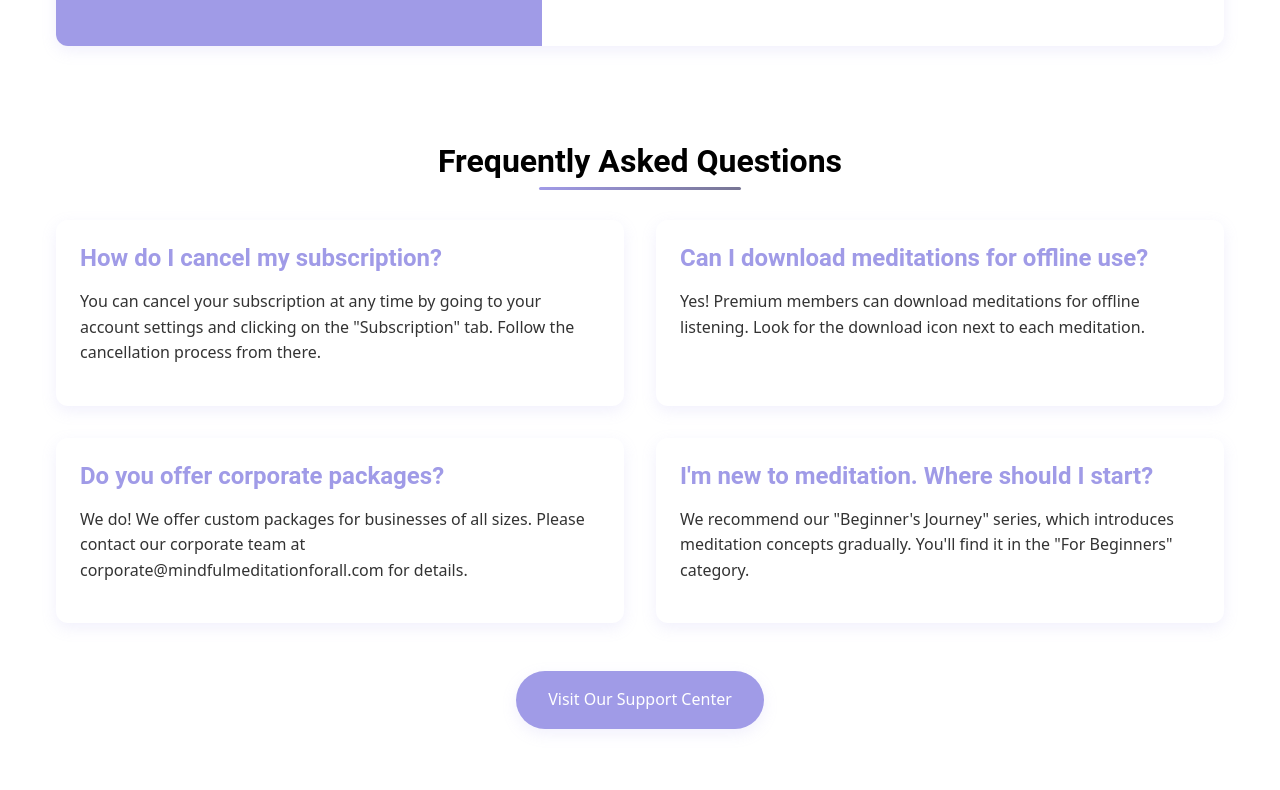
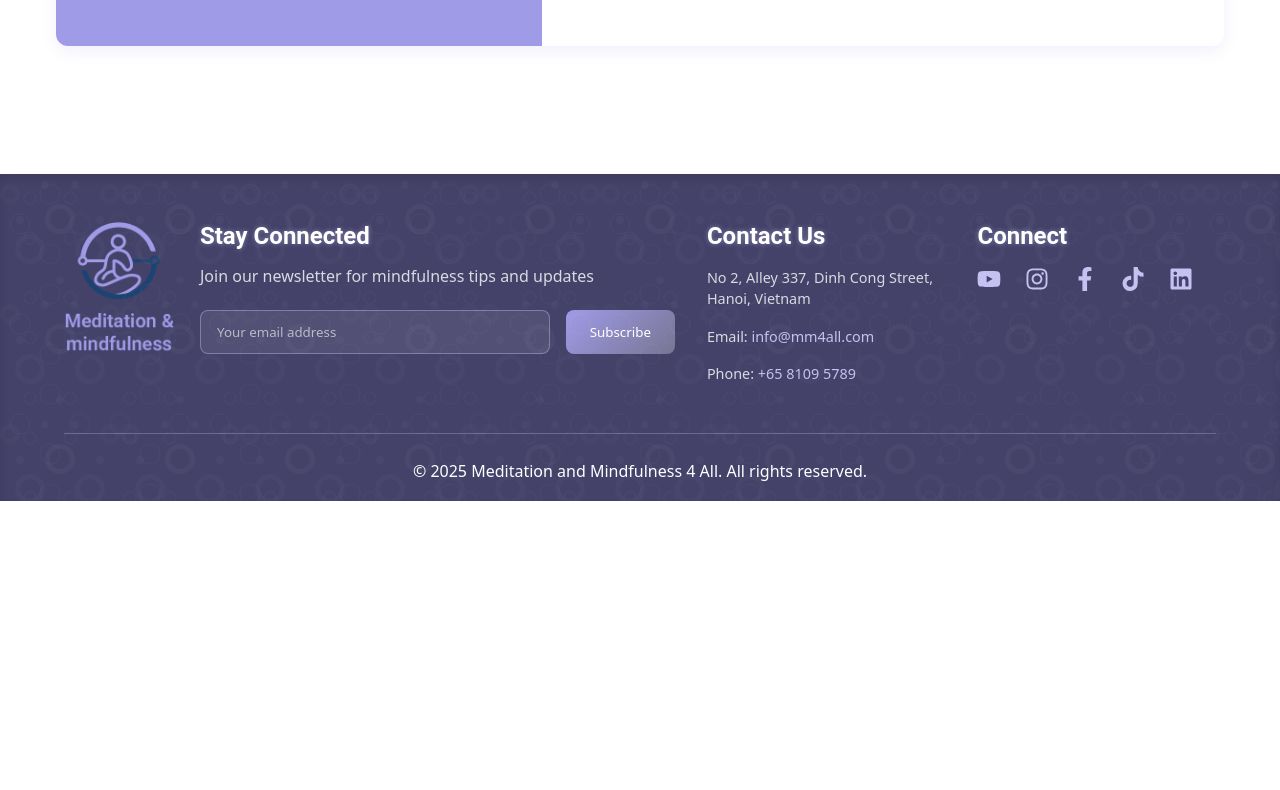
Before and after one commit to wizkie02/mm4all.new, a React (Vite) app: page /contact in a window 1280 px wide. Shown: the part 970-1760 px from the top of the page. After the commit the page ends 1471 px from the top, so only its background shows below. Built offline with nearby package versions, Linux system fonts and the light colour scheme.

Commit message:
chore: add files

```diff
--- a/src/components/CursorEffect.jsx
+++ b/src/components/CursorEffect.jsx
@@ -1,5 +1,5 @@
-import React, { useEffect, useState, useRef } from 'react';
-import styled, { keyframes } from 'styled-components';
+import React, { useEffect, useState, useRef } from "react";
+import styled, { keyframes } from "styled-components";
 
 const CursorEffect = () => {
   const [isVisible, setIsVisible] = useState(false);
@@ -32,14 +32,15 @@ const CursorEffect = () => {
     // Setup hover state for interactive elements
     const setupHoverListeners = () => {
       const interactiveElements = document.querySelectorAll(
-        'a, button, input, textarea, select, .hover-effect'
+        "a, button, input, textarea, select, .hover-effect"
       );
 
-      interactiveElements.forEach(element => {
-        element.addEventListener('mouseenter', () => setIsHovered(true));
-        element.addEventListener('mouseleave', () => setIsHovered(false));
-      });    };
-      // Animate cursor with breathing effect
+      interactiveElements.forEach((element) => {
+        element.addEventListener("mouseenter", () => setIsHovered(true));
+        element.addEventListener("mouseleave", () => setIsHovered(false));
+      });
+    };
+    // Animate cursor with breathing effect
     const animateCursor = () => {
       // Create breathing-like delayed motion
       const easeAmount = 0.25; // Increased for more responsive cursor movement
@@ -65,38 +66,37 @@ const CursorEffect = () => {
     requestRef.current = requestAnimationFrame(animateCursor);
 
     // Add all event listeners
-    document.addEventListener('mouseenter', onMouseEnter);
-    document.addEventListener('mouseleave', onMouseLeave);
-    document.addEventListener('mousemove', onMouseMove);
-    document.addEventListener('mousedown', onMouseDown);
-    document.addEventListener('mouseup', onMouseUp);
+    document.addEventListener("mouseenter", onMouseEnter);
+    document.addEventListener("mouseleave", onMouseLeave);
+    document.addEventListener("mousemove", onMouseMove);
+    document.addEventListener("mousedown", onMouseDown);
+    document.addEventListener("mouseup", onMouseUp);
 
     // Set up hover state for interactive elements
     setupHoverListeners();
 
     // Cleanup event listeners on unmount
     return () => {
-      document.removeEventListener('mouseenter', onMouseEnter);
-      document.removeEventListener('mouseleave', onMouseLeave);
-      document.removeEventListener('mousemove', onMouseMove);
-      document.removeEventListener('mousedown', onMouseDown);
-      document.removeEventListener('mouseup', onMouseUp);
+      document.removeEventListener("mouseenter", onMouseEnter);
+      document.removeEventListener("mouseleave", onMouseLeave);
+      document.removeEventListener("mousemove", onMouseMove);
+      document.removeEventListener("mousedown", onMouseDown);
+      document.removeEventListener("mouseup", onMouseUp);
 
       if (requestRef.current) {
         cancelAnimationFrame(requestRef.current);
       }
     };
   }, [isVisible]);
-    return (
+  return (
     <CursorContainer
       ref={cursorRef}
-      className={`${isVisible ? 'visible' : 'hidden'} ${isClicked ? 'clicked' : ''} ${isHovered ? 'hovered' : ''}`}
+      className={`${isVisible ? "visible" : "hidden"} ${
+        isClicked ? "clicked" : ""
+      } ${isHovered ? "hovered" : ""}`}
     >
-      <CursorInnerGlow />
-      <CursorGlow
-        isClicked={isClicked}
-        isHovered={isHovered}
-      />
+      <CursorInnerGlow $isClicked={isClicked} />
+      <CursorGlow $isClicked={isClicked} $isHovered={isHovered} />
     </CursorContainer>
   );
 };
@@ -118,10 +118,10 @@ const pulseAnimation = keyframes`
 
 const CursorContainer = styled.div`
   position: fixed;
-  top: 0;
-  left: 0;
-  width: 31.5px; /* Reduced from 35px to 90% */
-  height: 31.5px; /* Reduced from 35px to 90% */
+  top: -16px;
+  left: -16px;
+  width: 32px; /* Reduced from 35px to 90% */
+  height: 32px; /* Reduced from 35px to 90% */
   pointer-events: none;
   z-index: 9999;
   transition: opacity 0.3s ease;
@@ -147,27 +147,28 @@ const CursorContainer = styled.div`
   }
 `;
 
-const CursorGlow = styled.div.attrs({ className: 'cursor-glow' })`
+const CursorGlow = styled.div.attrs({ className: "cursor-glow" })`
   position: absolute;
   top: 0;
   left: 0;
   width: 100%;
   height: 100%;
   background-color: var(--lavender);
-  border-radius: 50%;  opacity: 0.55;
+  border-radius: 50%;
+  opacity: 0.55;
   transform-origin: center;
-  box-shadow: 0 0 16px 3.6px var(--lavender-light), 0 0 22.5px 9px var(--lavender-dark); /* Reduced shadow sizes to 90% */
+  box-shadow: 0 0 16px 3.6px var(--lavender-light),
+    0 0 22.5px 9px var(--lavender-dark); /* Reduced shadow sizes to 90% */
   animation: ${pulseAnimation} 3s cubic-bezier(0.4, 0, 0.6, 1) infinite;
-  transition: transform 0.2s cubic-bezier(0.34, 1.56, 0.64, 1), opacity 0.2s ease;
+  transition: transform 1s cubic-bezier(0.34, 1.56, 0.64, 1), opacity 1s ease;
 
   /* Apply scale transform based on click/hover state */
-  transform: ${props =>
+  transform: ${(props) =>
     props.isClicked
-      ? 'scale(0.85)'
+      ? "scale(0.85)"
       : props.isHovered
-        ? 'scale(1.4)'
-        : 'scale(1)'
-  };
+      ? "scale(1.4)"
+      : "scale(1)"};
 `;
 
 const CursorInnerGlow = styled.div`
@@ -180,6 +181,8 @@ const CursorInnerGlow = styled.div`
   border-radius: 50%;
   opacity: 0.3;
   filter: blur(1.8px); /* Reduced blur from 2px to 1.8px (90%) */
+  transition: transform 1s cubic-bezier(0.34, 1.56, 0.64, 1), opacity 1s ease;
+  transform: ${(props) => (props.isClicked ? "scale(0.5)" : "scale(1)")};
 `;
 
 export default CursorEffect;
--- a/src/pages/Contact.jsx
+++ b/src/pages/Contact.jsx
@@ -209,48 +209,6 @@ const Contact = () => {
           </ContactForm>
         </ContactWrapper>
 
-        <FAQSection>
-          <SectionTitle>Frequently Asked Questions</SectionTitle>
-
-          <FAQGrid>
-            <FAQItem>
-              <FAQQuestion>How do I cancel my subscription?</FAQQuestion>
-              <FAQAnswer>
-                You can cancel your subscription at any time by going to your account settings and clicking on the "Subscription" tab. Follow the cancellation process from there.
-              </FAQAnswer>
-            </FAQItem>
-
-            <FAQItem>
-              <FAQQuestion>Can I download meditations for offline use?</FAQQuestion>
-              <FAQAnswer>
-                Yes! Premium members can download meditations for offline listening. Look for the download icon next to each meditation.
-              </FAQAnswer>
-            </FAQItem>
-
-            <FAQItem>
-              <FAQQuestion>Do you offer corporate packages?</FAQQuestion>
-              <FAQAnswer>
-                We do! We offer custom packages for businesses of all sizes. Please contact our corporate team at corporate@mindfulmeditationforall.com for details.
-              </FAQAnswer>
-            </FAQItem>
-
-            <FAQItem>
-              <FAQQuestion>I'm new to meditation. Where should I start?</FAQQuestion>
-              <FAQAnswer>
-                We recommend our "Beginner's Journey" series, which introduces meditation concepts gradually. You'll find it in the "For Beginners" category.
-              </FAQAnswer>
-            </FAQItem>
-          </FAQGrid>
-
-          <SupportLink
-            as={motion.a}
-            whileHover={{ scale: 1.05 }}
-            whileTap={{ scale: 0.95 }}
-            href="#"
-          >
-            Visit Our Support Center
-          </SupportLink>
-        </FAQSection>
       </ContentSection>
     </ContactContainer>
   );
```
Also changed, not shown: 1 other file (tests, documents, lock files or other folders).
